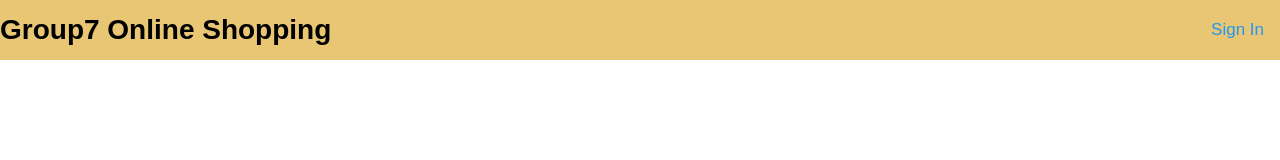
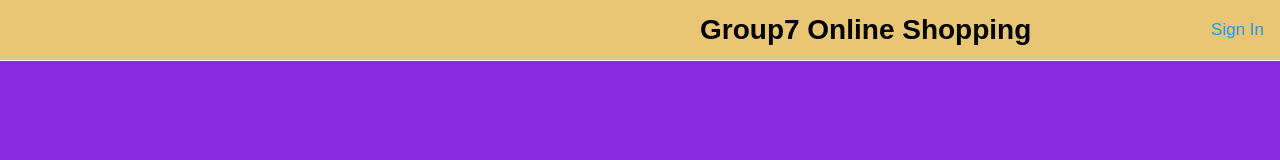
Before and after one commit to seyfe-geb/g7-online-market-react-final-project, a React (Create React App) app: page /order in a window 1280 px wide. Shown: the top 160 px of the page. Built offline with nearby package versions, Linux system fonts and the light colour scheme; no server answers.

Commit message:
Background color

```diff
--- a/src/components/header/Header.js
+++ b/src/components/header/Header.js
@@ -35,7 +35,7 @@ export default function Header(props) {
 
   return (
     <div className="topnav">
-      <div className="brand">Group7 Online Shopping</div>
+      <div className="brand" style={{marginLeft:"700px"}}>Group7 Online Shopping</div>
 
       <div className="menu-items">
         {(user && user.authorities[0].authority == "BUYER") &&
--- a/src/components/product/Product.css
+++ b/src/components/product/Product.css
@@ -8,7 +8,7 @@ img{
   margin: 10px 24px;
   box-shadow: 0 2px 3px black;
   padding: 2px;
-
+  background-color: #61dafb;
   width: 300px;
   height: 500px;
 
--- a/src/container/home/Home.css
+++ b/src/container/home/Home.css
@@ -3,6 +3,7 @@
   justify-content: center;
   align-items: center;
   height: 100%;
+  background-color: blueviolet;
 }
 .item1 {
   width:2000;
--- a/src/pages/checkout/Checkout.css
+++ b/src/pages/checkout/Checkout.css
@@ -8,7 +8,7 @@
 }
 
 .rw1, .rw2, .rw3{
-  background-color: whitesmoke;
+  background-color: #61dafb;
   box-shadow: 0 4px 8px 0 rgba(0, 0, 0, 0.2);
   border: 2px solid white;
   padding: 4px;
--- a/src/pages/checkout/Checkout.js
+++ b/src/pages/checkout/Checkout.js
@@ -294,7 +294,7 @@ export default function Checkout(props) {
                   type="text"
                   id="expyear"
                   name="expyear"
-                  placeholder="2018"
+                  placeholder="2024"
                 />
               </div>
               <div className="col-50">
```
